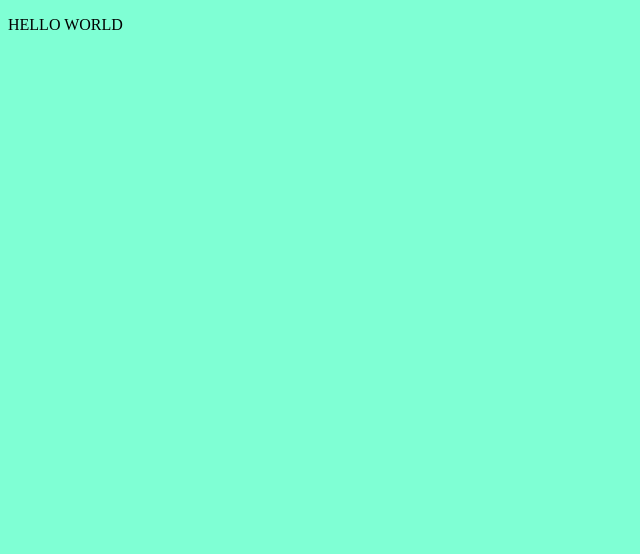
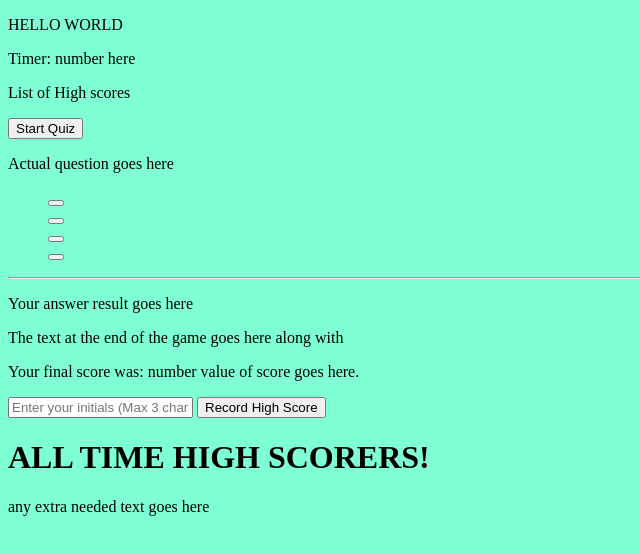
Before and after one commit to PhillipRose/Basic-Javascript-Quiz-C04, a plain HTML site: page index.html in a window 1280 px wide. Shown: the whole page, without its empty margins (0-640 px from the left). Drawn offline with Linux system fonts and the light colour scheme.

Commit message:
Basic layout for html and comments done

```diff
--- a/index.html
+++ b/index.html
@@ -10,6 +10,79 @@
 <body>
     <p>HELLO WORLD</p>
 
+    <!-- default page with rules, start btn, highscore link and timer
+     -->
+     <!-- Always visible - Timer and High score link/btn w/ no styling -->
+     <div class="top-bar">
+        <p class="timer">
+            Timer: <span class="counter">number here</span>
+        </p>
+        <p class="score-list">
+            <a class="score-link">List of High scores</a>
+        </p>
+     </div>
+     <!-- default starting page with start button and rules/explanation of the game  -->
+     <div class="quiz-start">
+        <p class="rules-text"></p>
+        <button class="start-btn">Start Quiz</button>
+     </div>
+
+     <!-- HIDDEN UNTIL START BUTTON IS CLICKED.
+         default template for questions and answer choices, also space to tell correct or incorrect. -->
+     <div class="question-page">
+        <div class="question-text">
+            <p class="question-formatting">Actual question goes here</p>
+        </div>
+        <div class="answer-choices">
+            <!-- button text should be styled to have the 1. inside of the button  -->
+            <ul class="answer list">
+                <li class="answer-choice" type="none">
+                    <button class="answer-btn" id="choice-1"></button>
+                </li>
+                <li class="answer-choice" type="none">
+                    <button class="answer-btn" id="choice-2"></button>
+                </li>
+                <li class="answer-choice" type="none">
+                    <button class="answer-btn" id="choice-3"></button>
+                </li>
+                <li class="answer-choice" type="none">
+                    <button class="answer-btn" id="choice-4"></button>
+                </li>
+            </ul>
+        </div>
+        <!-- Should tell the user if they have a correct or incorrect answer in an easy to read way.  -->
+        <hr>
+        <p class="answer-result">Your answer result goes here</p>
+     </div>
+
+
+     <!-- HIDDEN UNTIL QUIZ IS OVER
+        This is the page to enter score nickname, limit of 3 character for nostalgia of arcade games and to limit explicit content options. -->
+        <div class="end-game">
+            <form class="user-scoring">
+                <p class="end-game-text">The text at the end of the game goes here along with</p>
+                <p class="score-total">Your final score was:
+                    <span class="point-number">number value of score goes here.</span>
+                </p>
+                <input class="player-name" placeholder="Enter your initials (Max 3 characters)">
+                <button class="submit-score-btn" type="submit">Record High Score</button>
+            </form>
+        </div>
+
+        <!-- HIDDEN UNTIL SUBMIT BUTTON OR HIGH SCORE <a></a> IS CLICKED  -->
+        <!-- shows the list of saved scores sorted by the highest score at the top  -->
+        <!-- The list may need to only show the top X due to screen size limitations  -->
+        <div class="high-score-page">
+            <H1 class="high-score-title">ALL TIME HIGH SCORERS!</H1>
+            <p class="high-score-text">
+                any extra needed text goes here
+            </p>
+            <!-- list will be filled via javascript using the stored players as objects -->
+            <!-- maybe highlight the top 3 with special colors/effects  -->
+            <ol class="high-score-ranking">
+                <!-- list of high scores goes here, maybe have a couple default ones to compare with  -->
+            </ol>
+        </div>
     <script src="./assets/js/script.js"></script>
 </body>
 </html>
```
